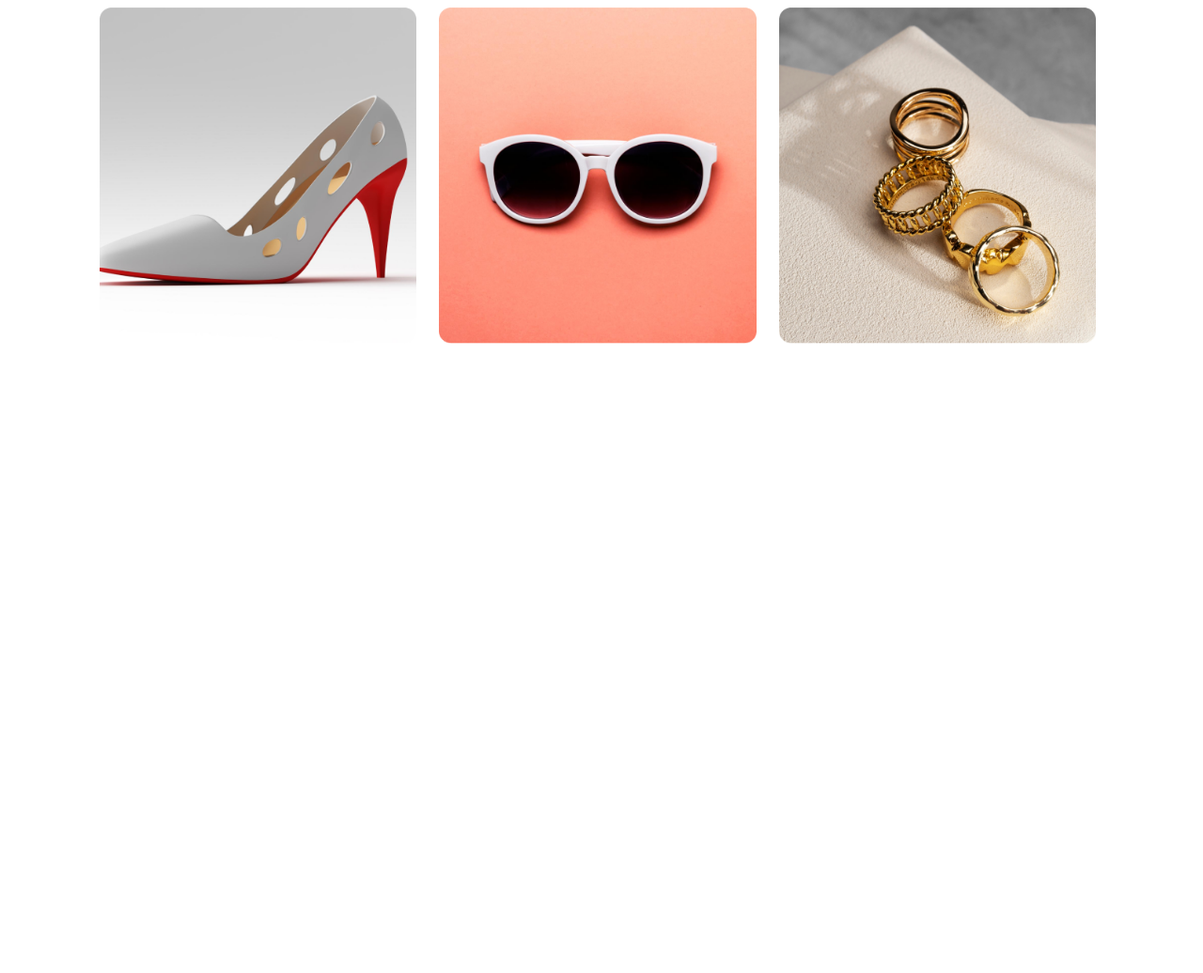
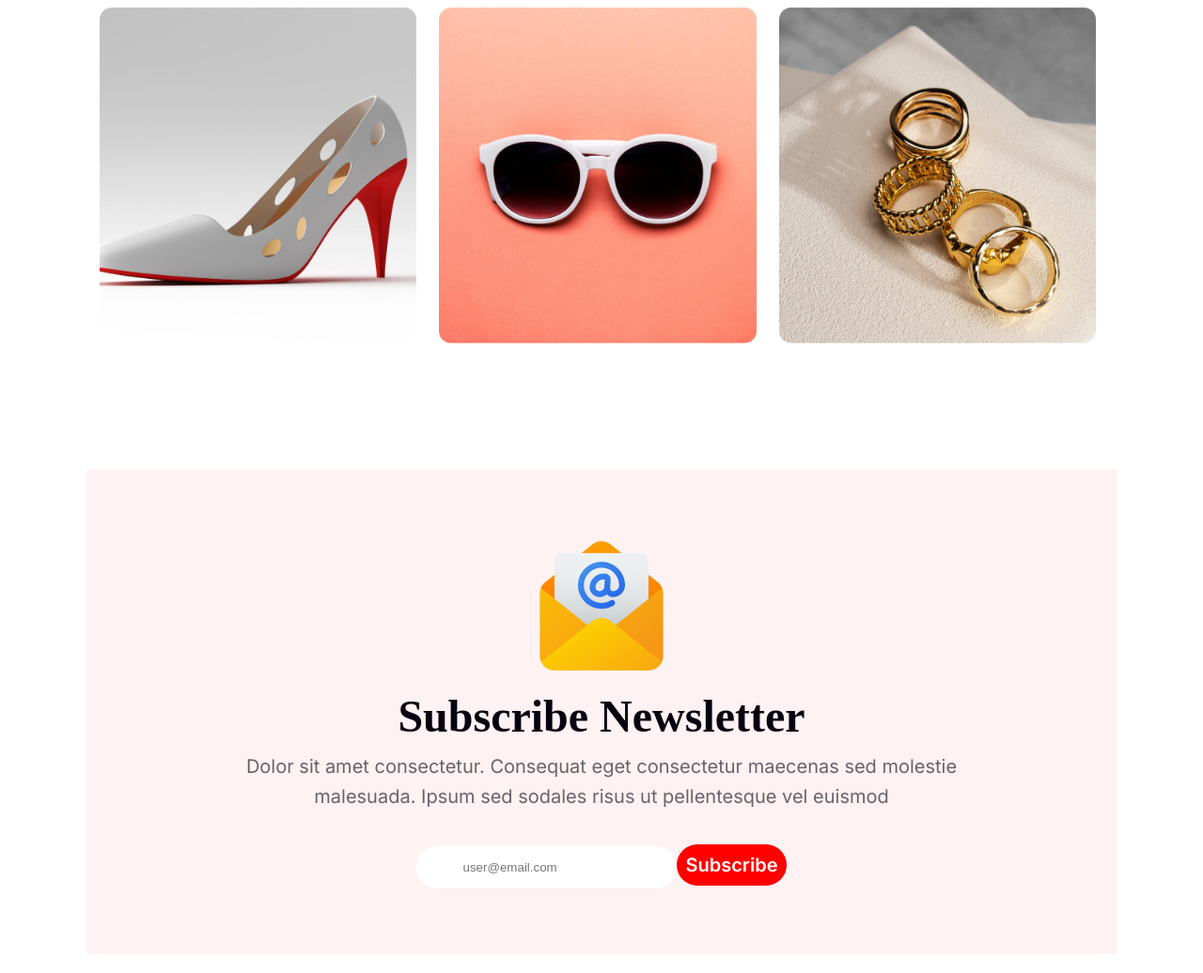
Before and after one commit to shahidullah177/Assignment-01, a plain HTML site: page index.html in a window 1280 px wide. Shown: the part 4008-5044 px from the top of the page at 94% size. Before the commit the page ends 4388 px from the top, so only its background shows below. Drawn offline with Linux system fonts and the light colour scheme.

Commit message:
Subscribe section

```diff
--- a/index.html
+++ b/index.html
@@ -101,5 +101,19 @@
     </div>
 </div>
 
+
+<!-- Subscribe section -->
+<div class="subscribe-section container">
+    <div class="image">
+        <img src="/images/Group 61.png" alt="">
+    </div>
+    <div class="subs-text">
+        <H2>Subscribe Newsletter</H2>
+        <p>Dolor sit amet consectetur. Consequat eget consectetur maecenas sed molestie malesuada. Ipsum sed sodales risus ut pellentesque vel euismod</p>
+    </div>
+    <div class="subs-btn">
+        <input type="email" placeholder="user@email.com"><button>Subscribe</button>
+    </div>
+</div>
   </body>
 </html>
--- a/styles/style.css
+++ b/styles/style.css
@@ -295,3 +295,57 @@ width: auto;
    margin: 5px;
    width: 31%;
 }
+
+
+
+/* Subscribe section */
+.subscribe-section{
+    background: rgba(255, 0, 0, 0.05);
+    text-align: center;
+    margin-top: 120px;
+    padding: 70px 100px;
+    width: 70%;
+}
+.subscribe-section .subs-text h2{
+    color: #070211;
+    font-size: 48px;
+    font-family: Merriweather;
+    font-weight: 900;
+    text-transform: capitalize;
+    word-wrap: break-word;
+    margin-top: 5px;
+    padding: 5px;
+
+}
+.subscribe-section .subs-text p{
+    color: rgba(7, 2, 17, 0.60);
+    font-size: 20px;
+    font-family: Inter;
+    font-weight: 400;
+    line-height: 32px;
+    word-wrap: break-word;
+    padding: 5px 30px;
+
+}
+
+.subs-btn input{
+    padding: 15px 50px;
+    background: white;
+    border: none;
+    border-radius: 30px;
+}
+.subs-btn button{
+    background: #FF0000;
+    color: white;
+    font-size: 20px;
+    font-family: Inter;
+    font-weight: 600;
+    text-transform: capitalize;
+    word-wrap: break-word;
+    padding: 10px;
+    border-radius: 30px;
+    border: none;
+}
+.subs-btn{
+    margin-top: 30px;
+}
```
